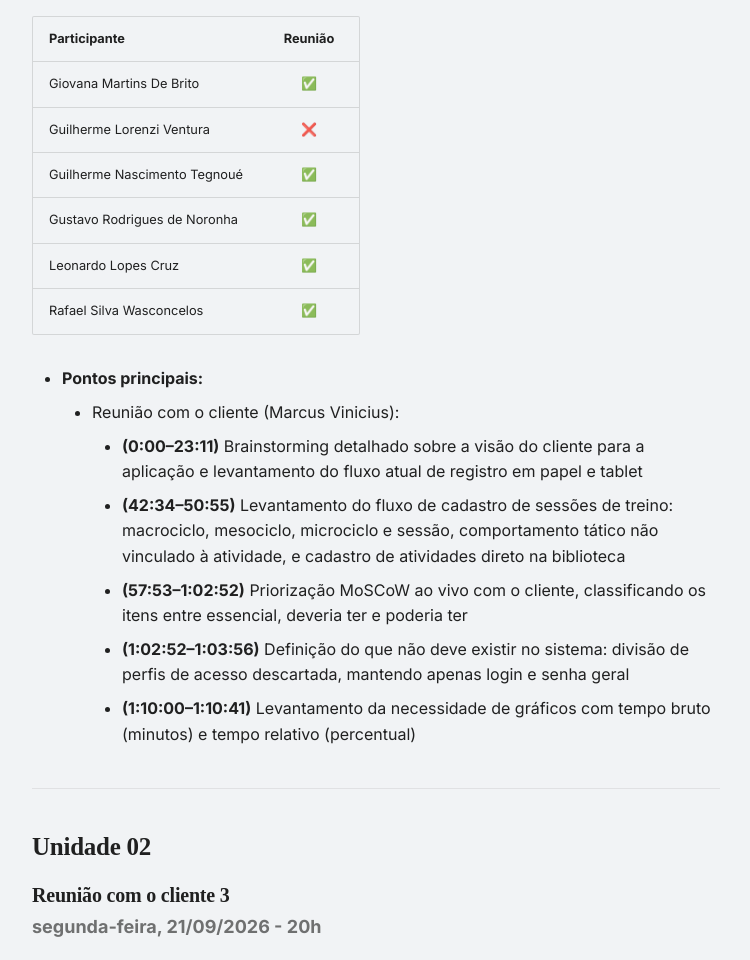
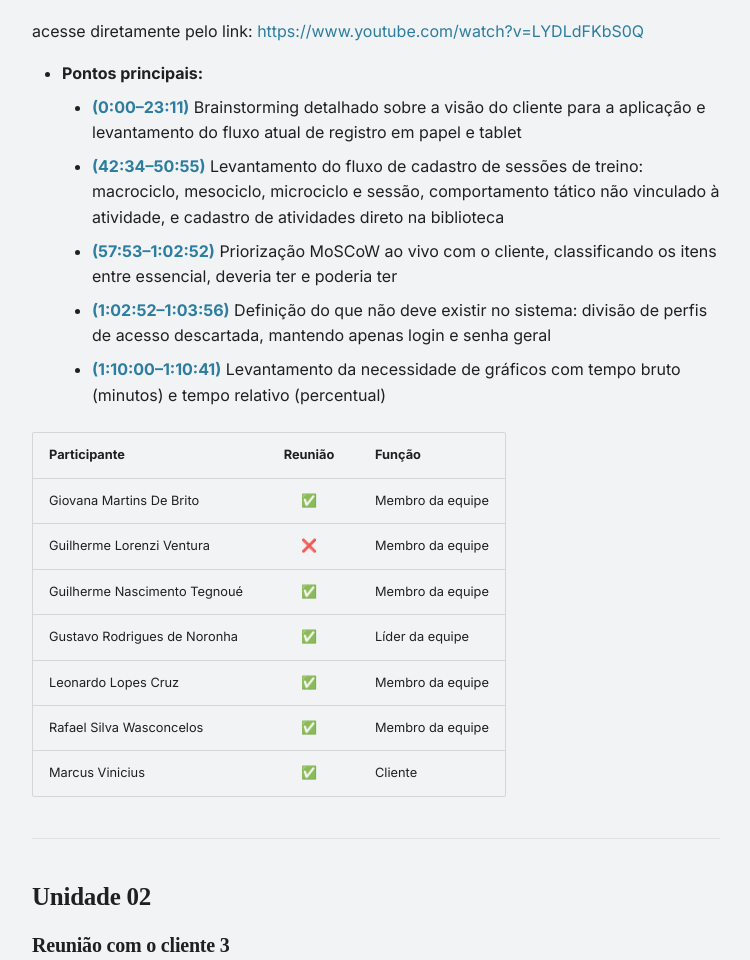
Before and after one commit to mdsreq-fga-unb/REQ-2026.2-T01-FutBoard, an MkDocs documentation site: the page built from docs/atas-reunioes/reunioes-cliente.md, in a window 1280 px wide and 1400 px high, scrolled down 1664 px, cut to the strip 229-1189 px from the top of the window. Shown: the whole strip, without its empty margins (264-1014 px from the left). Built offline with MkDocs 1.6.1 and Material for MkDocs 9.7.7, drawn with Linux system fonts in a browser that asks for light colours; some of the changed text lies outside the part shown.

Commit message:
docs: atualiza atas das reunioes com o cliente

```diff
--- a/docs/atas-reunioes/reunioes-cliente.md
+++ b/docs/atas-reunioes/reunioes-cliente.md
@@ -13,21 +15,21 @@
 <iframe width="560" height="315" src="https://www.youtube.com/embed/SzRty4GPg_k" title="Reunião com Cliente" frameborder="0" allow="accelerometer; autoplay; clipboard-write; encrypted-media; gyroscope; picture-in-picture; web-share" allowfullscreen></iframe>
 acesse diretamente pelo link: [ https://youtu.be/SzRty4GPg_k]( https://youtu.be/SzRty4GPg_k)
 
-| Participante | Reunião |
-| :--- | :---: |
-| Giovana Martins De Brito | ✅ |
-| Guilherme Lorenzi Ventura | ✅ |
-| Guilherme Nascimento Tegnoué | ✅ |
-| Gustavo Rodrigues de Noronha | ✅ |
-| Leonardo Lopes Cruz | ✅ |
-| Rafael Silva Wasconcelos | ✅ |
+- **Pontos principais:**
+    - Brainstorming do projeto com o stakeholder
+    - Identificação dos objetivos específicos
+    - Elicitar requisitos
+    - Brainstorming de casos de uso
 
-- **Pontos principais:**
-    - Reunião:
-        - Brainstorming do projeto com o stakeholder
-        - Identificação dos objetivos específicos
-        - Elicitar requisitos
-        - Brainstorming de casos de uso
+| Participante | Reunião | Função |
+| :--- | :---: | :--- |
+| Giovana Martins De Brito | ✅ | Membro da equipe |
+| Guilherme Lorenzi Ventura | ✅ | Membro da equipe |
+| Guilherme Nascimento Tegnoué | ✅ | Membro da equipe |
+| Gustavo Rodrigues de Noronha | ✅ | Líder da equipe |
+| Leonardo Lopes Cruz | ✅ | Membro da equipe |
+| Rafael Silva Wasconcelos | ✅ | Membro da equipe |
+| Marcus Vinicius | ✅ | Cliente |
 
 ---
 
@@ -38,22 +40,22 @@ acesse diretamente pelo link: [ https://youtu.be/SzRty4GPg_k]( https://youtu.be/
 <iframe width="560" height="315" src="https://www.youtube.com/embed/LYDLdFKbS0Q" title="Reunião 4" frameborder="0" allow="accelerometer; autoplay; clipboard-write; encrypted-media; gyroscope; picture-in-picture; web-share" allowfullscreen></iframe>
 acesse diretamente pelo link: [https://www.youtube.com/watch?v=LYDLdFKbS0Q](https://www.youtube.com/watch?v=LYDLdFKbS0Q)
 
-| Participante | Reunião |
-| :--- | :---: |
-| Giovana Martins De Brito | ✅ |
-| Guilherme Lorenzi Ventura | ❌ |
-| Guilherme Nascimento Tegnoué | ✅ |
-| Gustavo Rodrigues de Noronha | ✅ |
-| Leonardo Lopes Cruz | ✅ |
-| Rafael Silva Wasconcelos | ✅ |
+- **Pontos principais:**
+    - **[(0:00–23:11)](https://youtu.be/LYDLdFKbS0Q?t=0)** Brainstorming detalhado sobre a visão do cliente para a aplicação e levantamento do fluxo atual de registro em papel e tablet
+    - **[(42:34–50:55)](https://youtu.be/LYDLdFKbS0Q?t=2554)** Levantamento do fluxo de cadastro de sessões de treino: macrociclo, mesociclo, microciclo e sessão, comportamento tático não vinculado à atividade, e cadastro de atividades direto na biblioteca
+    - **[(57:53–1:02:52)](https://youtu.be/LYDLdFKbS0Q?t=3473)** Priorização MoSCoW ao vivo com o cliente, classificando os itens entre essencial, deveria ter e poderia ter
+    - **[(1:02:52–1:03:56)](https://youtu.be/LYDLdFKbS0Q?t=3772)** Definição do que não deve existir no sistema: divisão de perfis de acesso descartada, mantendo apenas login e senha geral
+    - **[(1:10:00–1:10:41)](https://youtu.be/LYDLdFKbS0Q?t=4200)** Levantamento da necessidade de gráficos com tempo bruto (minutos) e tempo relativo (percentual)
 
-- **Pontos principais:**
-    - Reunião com o cliente (Marcus Vinicius):
-        - **(0:00–23:11)** Brainstorming detalhado sobre a visão do cliente para a aplicação e levantamento do fluxo atual de registro em papel e tablet
-        - **(42:34–50:55)** Levantamento do fluxo de cadastro de sessões de treino: macrociclo, mesociclo, microciclo e sessão, comportamento tático não vinculado à atividade, e cadastro de atividades direto na biblioteca
-        - **(57:53–1:02:52)** Priorização MoSCoW ao vivo com o cliente, classificando os itens entre essencial, deveria ter e poderia ter
-        - **(1:02:52–1:03:56)** Definição do que não deve existir no sistema: divisão de perfis de acesso descartada, mantendo apenas login e senha geral
-        - **(1:10:00–1:10:41)** Levantamento da necessidade de gráficos com tempo bruto (minutos) e tempo relativo (percentual)
+| Participante | Reunião | Função |
+| :--- | :---: | :--- |
+| Giovana Martins De Brito | ✅ | Membro da equipe |
+| Guilherme Lorenzi Ventura | ❌ | Membro da equipe |
+| Guilherme Nascimento Tegnoué | ✅ | Membro da equipe |
+| Gustavo Rodrigues de Noronha | ✅ | Líder da equipe |
+| Leonardo Lopes Cruz | ✅ | Membro da equipe |
+| Rafael Silva Wasconcelos | ✅ | Membro da equipe |
+| Marcus Vinicius | ✅ | Cliente |
 
 ---
 
@@ -66,22 +68,22 @@ acesse diretamente pelo link: [https://www.youtube.com/watch?v=LYDLdFKbS0Q](http
 <iframe width="560" height="315" src="https://www.youtube.com/embed/kc0_jxT9aeY" title="Reunião 7" frameborder="0" allow="accelerometer; autoplay; clipboard-write; encrypted-media; gyroscope; picture-in-picture; web-share" allowfullscreen></iframe>
 acesse diretamente pelo link: [https://www.youtube.com/watch?v=kc0_jxT9aeY](https://www.youtube.com/watch?v=kc0_jxT9aeY)
 
-| Participante | Reunião |
-| :--- | :---: |
-| Giovana Martins De Brito | ✅ |
-| Guilherme Lorenzi Ventura | ✅ |
-| Guilherme Nascimento Tegnoué | ✅ |
-| Gustavo Rodrigues de Noronha | ✅ |
-| Leonardo Lopes Cruz | ✅ |
-| Rafael Silva Wasconcelos | ✅ |
-
 - **Pontos principais:**
-    - Reunião com o cliente (Marcus Vinicius):
-        - **(0:00–26:55)** Demonstração ao vivo do cliente cadastrando atividades no Excel atual, usada como benchmark de tempo e cliques para comparação com o novo sistema
-        - **(22:19–24:27)** Esclarecimento de que o preenchimento de momento do jogo, fase do jogo, comportamento e atributo técnico é opcional por atividade, não obrigatório para todos
-        - **(56:27–1:06:40)** Definição formal do perfil de acesso: técnico e auxiliar com permissões completas de edição; demais stakeholders com acesso apenas indireto, via relatório compartilhável, sem poder de validação
-        - **(1:08:54–1:11:53)** Identificação de lacuna nos requisitos de cadastro (momento do jogo, fase do jogo, atributo técnico) e correção no Miro
+    - **[(0:00–26:55)](https://youtu.be/kc0_jxT9aeY?t=0)** Demonstração ao vivo do cliente cadastrando atividades no Excel atual, usada como benchmark de tempo e cliques para comparação com o novo sistema
+    - **[(22:19–24:27)](https://youtu.be/kc0_jxT9aeY?t=1339)** Esclarecimento de que o preenchimento de momento do jogo, fase do jogo, comportamento e atributo técnico é opcional por atividade, não obrigatório para todos
+    - **[(56:27–1:06:40)](https://youtu.be/kc0_jxT9aeY?t=3387)** Definição formal do perfil de acesso: técnico e auxiliar com permissões completas de edição; demais stakeholders com acesso apenas indireto, via relatório compartilhável, sem poder de validação
+    - **[(1:08:54–1:11:53)](https://youtu.be/kc0_jxT9aeY?t=4134)** Identificação de lacuna nos requisitos de cadastro (momento do jogo, fase do jogo, atributo técnico) e correção no Miro
     - Reunião interna:
         - **Atividade 1 Semana Universitária — Disponibilização dos requisitos:**
-            - **(1:11:12–1:22:55)** Análise do tempo cronometrado de uso do Power BI atual do cliente, como benchmark de desempenho para a nova aplicação.
+            - **[(1:11:12–1:22:55)](https://youtu.be/kc0_jxT9aeY?t=4272)** Análise do tempo cronometrado de uso do Power BI atual do cliente, como benchmark de desempenho para a nova aplicação.
             - Divisão de tarefas para organização dos RFs e RNFs no Miro.
+
+| Participante | Reunião | Função |
+| :--- | :---: | :--- |
+| Giovana Martins De Brito | ✅ | Membro da equipe |
+| Guilherme Lorenzi Ventura | ✅ | Membro da equipe |
+| Guilherme Nascimento Tegnoué | ✅ | Membro da equipe |
+| Gustavo Rodrigues de Noronha | ✅ | Líder da equipe |
+| Leonardo Lopes Cruz | ✅ | Membro da equipe |
+| Rafael Silva Wasconcelos | ✅ | Membro da equipe |
+| Marcus Vinicius | ✅ | Cliente |
```
Also changed, not shown: other parts of docs/atas-reunioes/reunioes-cliente.md (+2 -0 lines).
